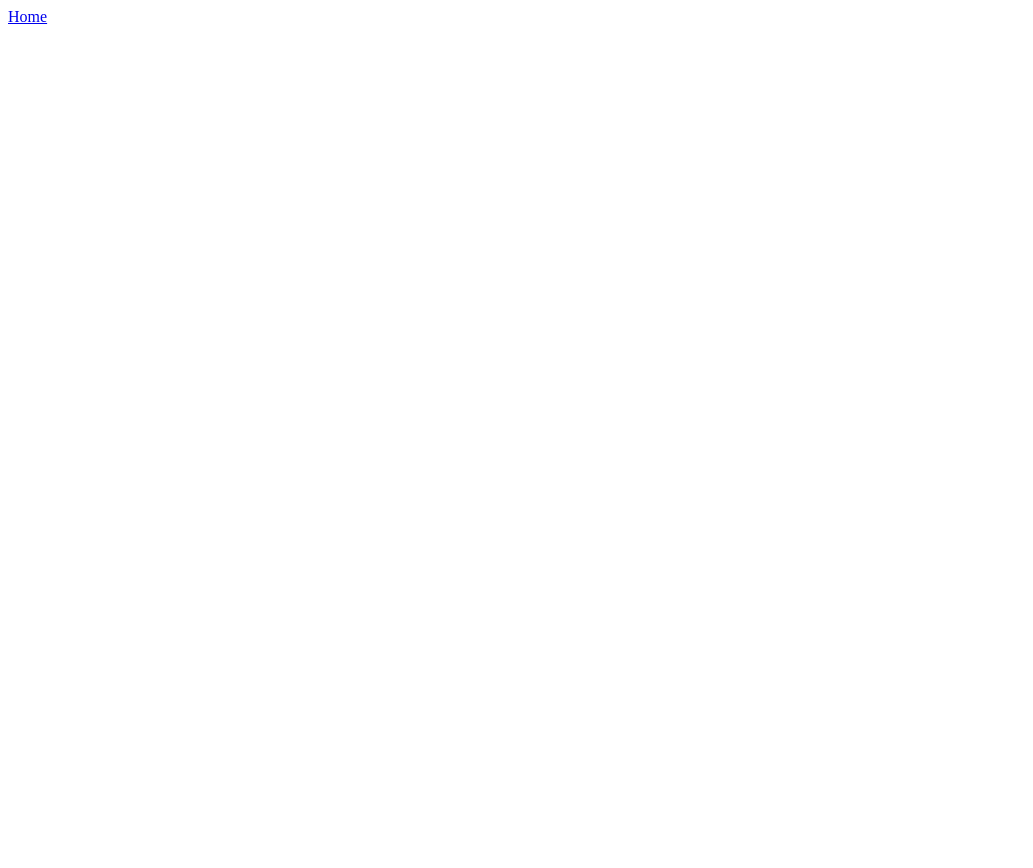
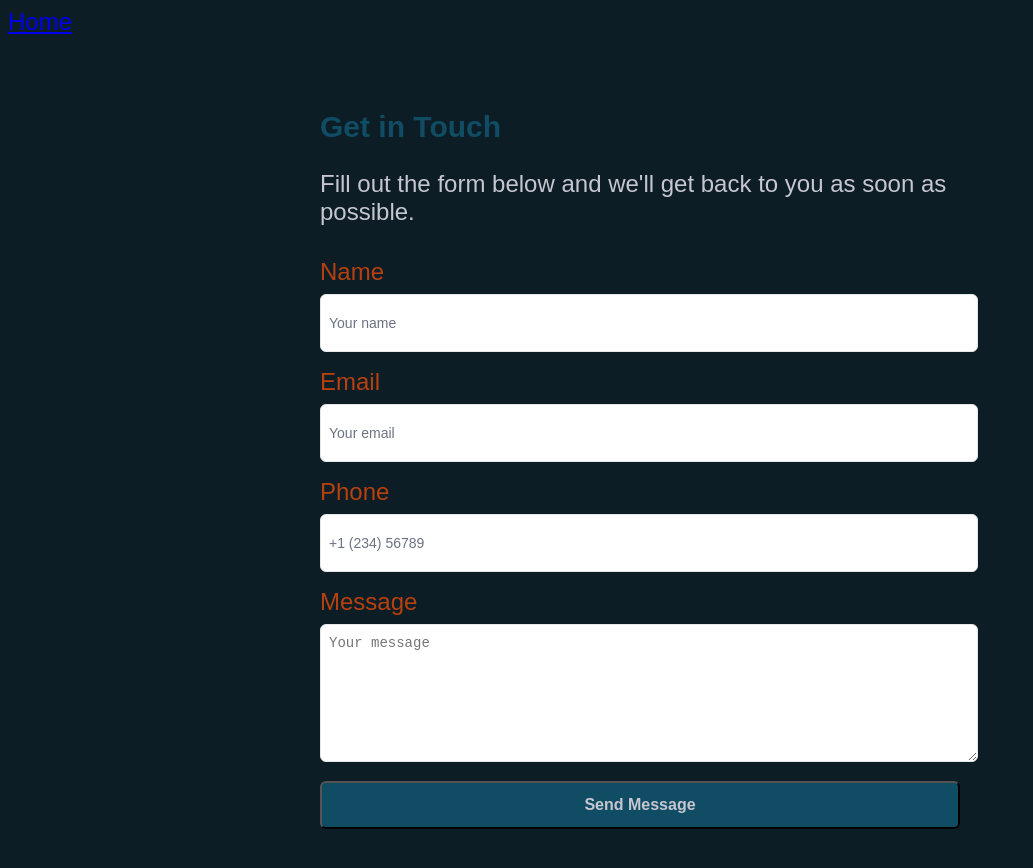
Before and after one commit to cpcodex/Basic-Portfolio, a plain HTML site: page contact.html in a window 1280 px wide. Shown: the whole page, without its empty margins (0-1033 px from the left). Before the commit the page ends 800 px from the top, so only its background shows below. Drawn offline with Linux system fonts and the light colour scheme; a web font is replaced by a local one.

Commit message:
added contact form skeleton/css

```diff
--- /dev/null
+++ b/assets/contact.css
@@ -0,0 +1,94 @@
+/* Google Font */
+@import url("https://fonts.googleapis.com/css2?family=Agdasima:wght@400;700&display=swap");
+
+/* Main */
+:root {
+  --txt-color: #c6c6d0;
+  --txt2-color: #b6410f;
+  --txt3-color: #104c64;
+  --bg-color: #0d1d25;
+}
+
+body {
+  font-family: "Agdasima", sans-serif;
+  font-size: 24px;
+  font-weight: 500;
+  background-color: var(--bg-color);
+}
+
+.contact-section {
+  width: 100%;
+  max-width: 40rem;
+  margin-left: auto;
+  margin-right: auto;
+  padding: 3rem 1rem;
+}
+
+.contact-intro > * + * {
+  margin-top: 1rem;
+}
+
+.contact-title {
+  font-size: 1.875rem;
+  line-height: 2.25rem;
+  font-weight: 700;
+  color: var(--txt3-color);
+}
+
+.contact-description {
+  color: var(--txt-color);
+}
+
+.form-group-container {
+  display: grid;
+  gap: 1rem;
+  margin-top: 2rem;
+}
+
+.form-group {
+  display: flex;
+  flex-direction: column;
+}
+
+.form-label {
+  margin-bottom: 0.5rem;
+  color: var(--txt2-color);
+}
+
+.form-input,
+.form-textarea {
+  padding: 0.5rem;
+  border: 1px solid #e5e7eb;
+  display: flex;
+  height: 2.5rem;
+  width: 100%;
+  border-radius: 0.375rem;
+  font-size: 0.875rem;
+  line-height: 1.25rem;
+}
+
+.form-input::placeholder,
+.form-textarea:focus-visible {
+  color: #6b7280;
+}
+
+.form-input:focus-visible,
+.form-textarea:focus-visible {
+  outline: 2px solid #2563eb;
+  outline-offset: 2px;
+}
+
+.form-textarea {
+  min-height: 120px;
+}
+
+.form-submit {
+  width: 100%;
+  margin-top: 1.2rem;
+  background-color: var(--txt3-color);
+  color: var(--txt-color);
+  padding: 13px 5px;
+  border-radius: 0.375rem;
+  font-size: 16px;
+  font-weight: 600;
+}
--- a/contact.html
+++ b/contact.html
@@ -4,9 +4,84 @@
     <meta charset="UTF-8" />
     <meta name="viewport" content="width=device-width, initial-scale=1.0" />
     <link rel="icon" href="/assets/imgs/cpcodex org.png" />
+    <link
+      href="https://fonts.googleapis.com/css2?family=Agdasima:wght@400;700&display=swap"
+      rel="stylesheet"
+    />
+    <link href="/assets/contact.css" rel="stylesheet" />
     <title>Contact Me</title>
   </head>
   <body>
-    <a href="index.html">Home</a>
+    <nav class="home">
+      <a href="index.html">Home</a>
+    </nav>
+    <section class="contact-section">
+      <div class="contact-intro">
+        <h2 class="contact-title">Get in Touch</h2>
+        <p class="contact-description">
+          Fill out the form below and we'll get back to you as soon as possible.
+        </p>
+      </div>
+
+      <!-- #TODO: Setup form submit -->
+      <form
+        class="contact-form"
+        action="https://api.web3forms.com/submit"
+        method="POST"
+      >
+        <input type="hidden" name="access_key" value="YOUR_ACCESS_KEY_HERE" />
+        <input
+          type="hidden"
+          name="subject"
+          value="New Contact Form Submission from Web3Forms"
+        />
+        <input type="hidden" name="from_name" value="My Website" />
+        <!-- More custom ization options available in the docs: https://docs.web3forms.com -->
+        <!-- #TODO:finished -->
+
+        <div class="form-group-container">
+          <div class="form-group">
+            <label for="name" class="form-label">Name</label>
+            <input
+              id="name"
+              name="name"
+              class="form-input"
+              placeholder="Your name"
+              type="text"
+            />
+          </div>
+          <div class="form-group">
+            <label for="email" class="form-label">Email</label>
+            <input
+              id="email"
+              name="email"
+              class="form-input"
+              placeholder="Your email"
+              type="email"
+            />
+          </div>
+          <div class="form-group">
+            <label for="phone" class="form-label">Phone</label>
+            <input
+              id="phone"
+              name="phone"
+              class="form-input"
+              placeholder="+1 (234) 56789"
+              type="text"
+            />
+          </div>
+          <div class="form-group">
+            <label for="message" class="form-label">Message</label>
+            <textarea
+              class="form-textarea"
+              id="message"
+              name="message"
+              placeholder="Your message"
+            ></textarea>
+          </div>
+        </div>
+        <button class="form-submit" type="submit">Send Message</button>
+      </form>
+    </section>
   </body>
 </html>
```
Also changed, not shown: index.html (+15 -4 lines).
